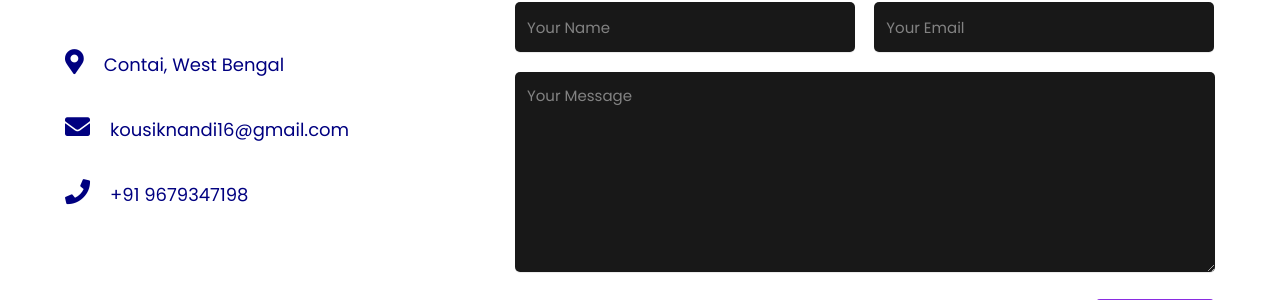
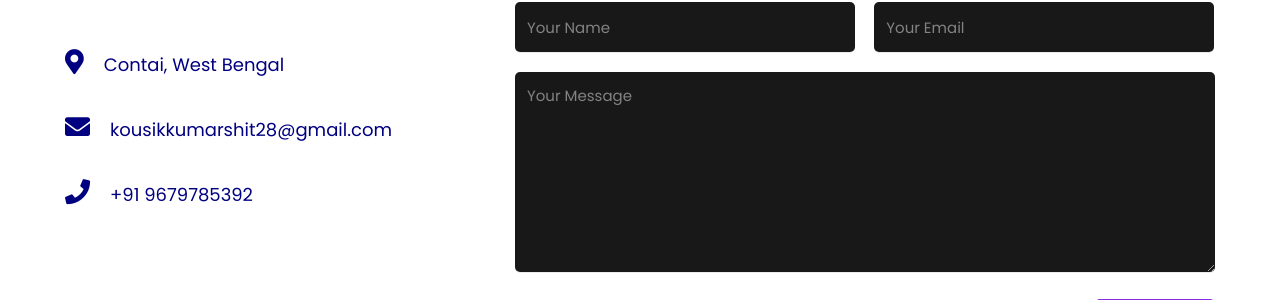
Before and after one commit to kousik1608/LMS, a Django app: page /contactus in a window 1280 px wide. Shown: the part 271-571 px from the top of the page. Run offline with Django 3.2, Linux system fonts and the light colour scheme; some libraries are stand-ins or nearby versions.

Commit message:
Initial Commit

```diff
--- a/templates/library/contactus.html
+++ b/templates/library/contactus.html
@@ -24,8 +24,8 @@
     <div class="contact-section">
       <div class="contact-info">
         <div><i class="fas fa-map-marker-alt"></i>Contai, West Bengal</div>
-        <div><i class="fas fa-envelope"></i>kousiknandi16@gmail.com</div>
-        <div><i class="fas fa-phone"></i>+91 9679347198</div>
+        <div><i class="fas fa-envelope"></i>kousikkumarshit28@gmail.com</div>
+        <div><i class="fas fa-phone"></i>+91 9679785392</div>
       </div>
       <div class="contact-form">
         <h2>Contact</h2>
```
Also changed, not shown: 1 other file.
